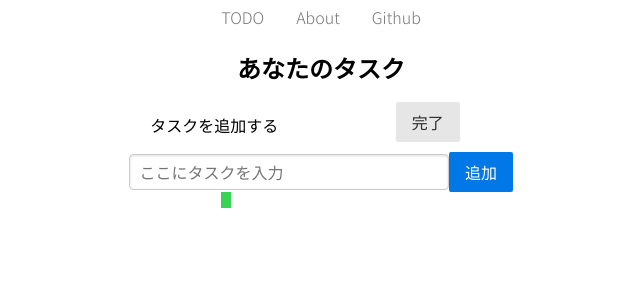
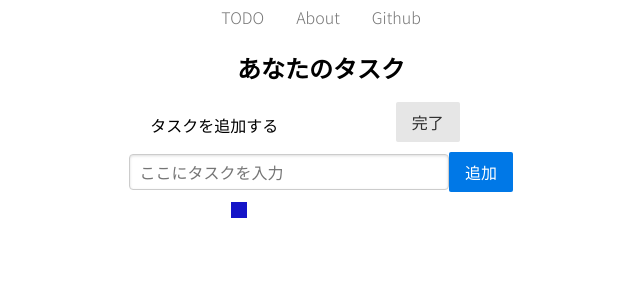
Before and after one commit to Pikka2048/todograss, a React (Create React App) app: page / in a window 1280 px wide. Shown: the top 300 px of the page, without its empty margins (319-959 px from the left). Built offline with nearby package versions, Linux system fonts and the light colour scheme.

Commit message:
Update Grass Color by Props

```diff
--- a/src/Grass.js
+++ b/src/Grass.js
@@ -3,7 +3,7 @@ import React, { useState, props } from 'react'
 
 function Grass(props) {
     return (
-        <GrassTile power="10" />
+        <GrassTile power="11" />
     );
 }
 
--- a/src/GrassTile.js
+++ b/src/GrassTile.js
@@ -1,11 +1,32 @@
 import React, { useState, props } from 'react'
+import Grass from './Grass';
+
+function GrassColorByColor(m_power) {
+    let power = m_power;
+    if (power <= 0) {
+        return "rgb(20,20,20)";
+    }
+    else if (1 <= power && power < 3) {
+        return "rgb(100,20,20)";
+    }
+    else if (3 <= power && power < 10) {
+        return "rgb(20,200,20)";
+    }
+    else if (10 <= power) {
+        return "rgb(20,20,200)";
+    }
+    console.log(power);
+    return "err";
+}
 
 function GrassTile(props) {
-    const power = props.power;
+
     return (
-        <svg width="200" height="150">
-            <rect X="10" Y="10" width={power} height="16" fill="#39d353" />
-        </svg>
+        <div>
+            <svg width="200" height="150">
+                <rect x="10" y="10" width="16" height="16" fill={GrassColorByColor(props.power)} />
+            </svg>
+        </div>
     );
 }
 
```
